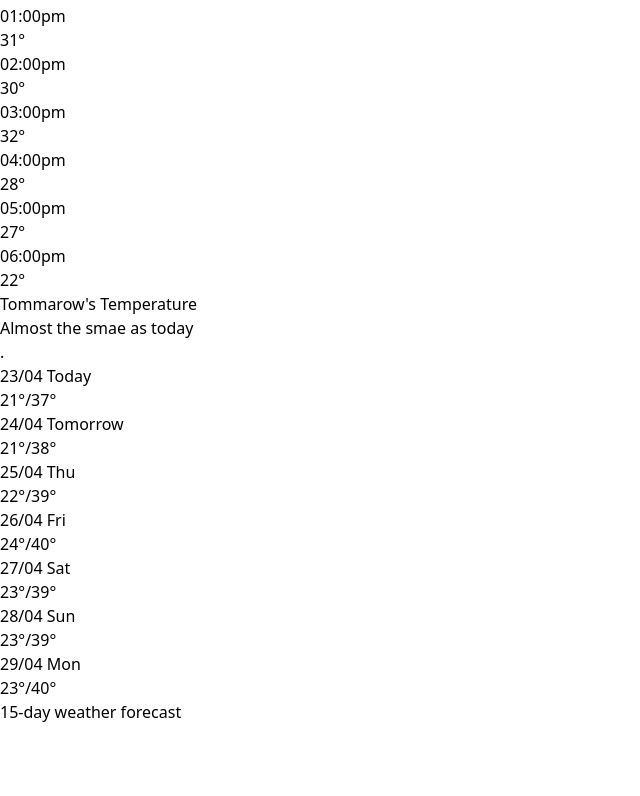
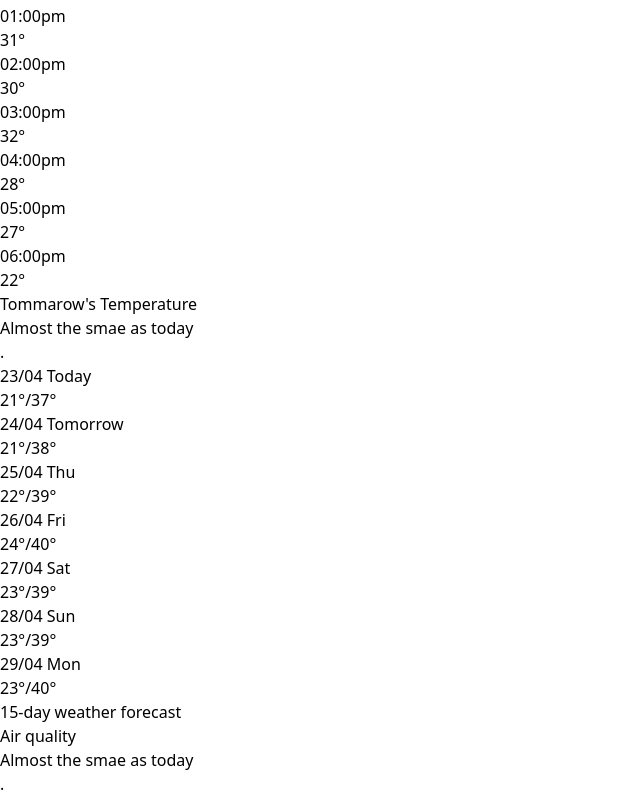
Before and after one commit to itshivamvyas/weatherreport, a React (Vite) app: page / in a window 1280 px wide. Shown: the part 284-1080 px from the top of the page, without its empty margins (0-640 px from the left). Before the commit the page ends 1008 px from the top, so only its background shows below. Built offline with nearby package versions, Linux system fonts and the light colour scheme.

Commit message:
Add Air Quality Section

```diff
--- a/src/Components/Pages/Home.tsx
+++ b/src/Components/Pages/Home.tsx
@@ -1,12 +1,17 @@
 function Home() {
   return (
-    <div className="bg-black/80 p-4 border-x-2 text-white min-h-screen flex flex-col gap-6">
+    <div className="bg-black/80 p-4 border-x-2 text-white min-h-screen min-w-screen flex flex-col gap-6">
+
       <div>
         <p className="text-2xl font-semibold">Sondala Faridpur</p>
         </div>
+
         <div className="text-9xl mx-auto">29°</div>
+
         <div className="mx-auto font-semibold">Clear 21°/37° Air Quality :93 - Satisfactory</div>
+
         <div className="w-full rounded-3xl p-3 ps-6 bg-black/80 font-semibold">High pollen count</div>
+
         <div className="w-full rounded-xl p-3 bg-black/80 font-semibold overflow-x-scroll">
           <ul className="flex gap-3">
             <li className="flex flex-col items-center justify-center"><p>Now</p><p>29°</p></li>
@@ -21,11 +26,13 @@ function Home() {
             <li className="flex flex-col items-center justify-center"><p>06:00pm</p><p>22°</p></li>
           </ul>
         </div>
+
         <div className="flex flex-col items-center justify-center w-full rounded-xl p-3 bg-black/80">
           <p className="font-semibold">Tommarow's Temperature</p>
           <p className="font-extralight text-sm">Almost the smae as today</p>
           <p className="font-bold">.</p>
         </div>
+
         <div className="flex flex-col gap-3 w-full rounded-xl p-3 bg-black/80 font-semibold">
           <ul className="flex flex-col gap-3">
             <li className="flex items-center justify-between"><div>23/04 Today</div> <div>21°/37°</div></li>
@@ -38,6 +45,13 @@ function Home() {
           </ul>
           <div className="flex items-center justify-center w-4/6 rounded-3xl p-3 ps-6 bg-slate-600/20 font-semibold mx-auto">15-day weather forecast</div>
         </div>
+
+        <div className="w-full rounded-xl p-3 bg-black/80">
+          <p className="font-extralight border-b-2 py-2 border-white/20">Air quality</p>
+          <p className="font-extralight text-sm">Almost the smae as today</p>
+          <p className="font-bold">.</p>
+        </div>
+
     </div>
   );
 }
```
